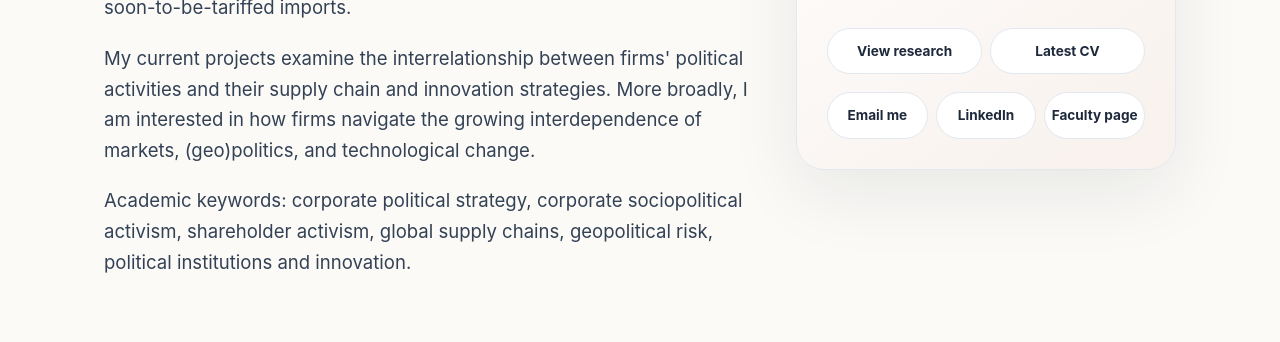
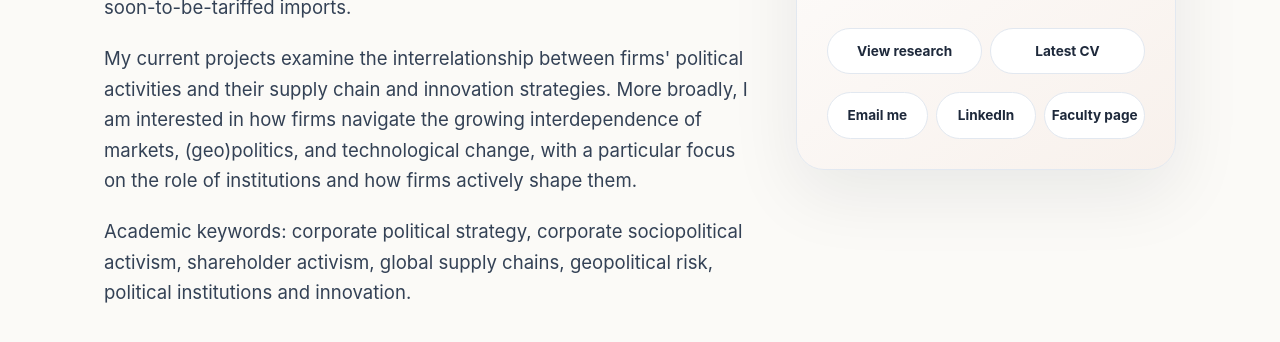
Before and after one commit to boyangusc/my-personal-webpage, a plain HTML site: page index.html in a window 1280 px wide. Shown: the part 590-932 px from the top of the page. Drawn offline with Linux system fonts and the light colour scheme.

Commit message:
Expand homepage research interests statement

```diff
--- a/index.html
+++ b/index.html
@@ -32,7 +32,7 @@
       <div>
         <p class="lede">I am an Assistant Professor of Management and Strategy at the University of Hong Kong Business School.</p>
         <p class="lede">My research examines how firms integrate market and nonmarket strategies to manage uncertainty in their institutional environments and build competitive advantage, in a socially responsible manner. One dissertation chapter, for example, studies how firms gather advance information about forthcoming tariff policies through lobbying, and leverage this informational advantage by precautionarily stockpiling soon-to-be-tariffed imports.</p>
-        <p class="lede">My current projects examine the interrelationship between firms' political activities and their supply chain and innovation strategies. More broadly, I am interested in how firms navigate the growing interdependence of markets, (geo)politics, and technological change.</p>
+        <p class="lede">My current projects examine the interrelationship between firms' political activities and their supply chain and innovation strategies. More broadly, I am interested in how firms navigate the growing interdependence of markets, (geo)politics, and technological change, with a particular focus on the role of institutions and how firms actively shape them.</p>
         <p class="lede">Academic keywords: corporate political strategy, corporate sociopolitical activism, shareholder activism, global supply chains, geopolitical risk, political institutions and innovation.</p>
       </div>
       <aside class="hero-card">
```
